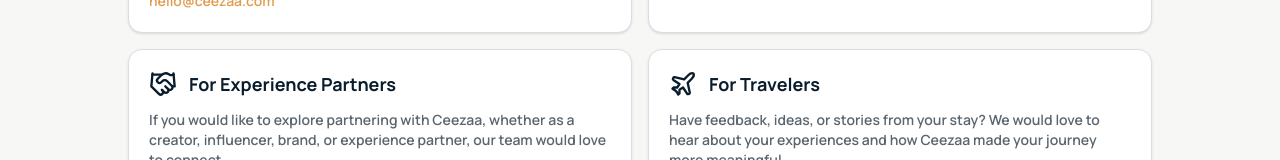
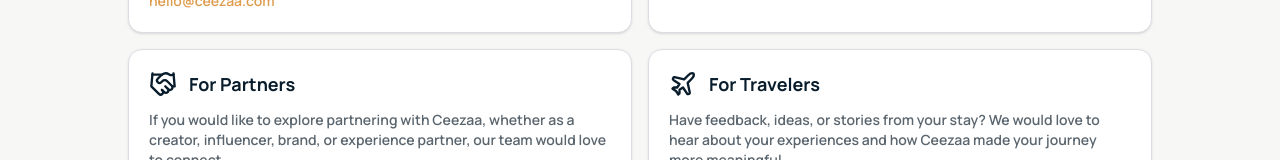
Before and after one commit to scottdoggett/ceezaa-landing-page, a Next.js app: page /contact in a window 1280 px wide. Shown: the part 620-780 px from the top of the page. Built offline with nearby package versions, Linux system fonts and the light colour scheme.

Commit message:
Fixed wording on contact section

```diff
--- a/src/components/ui/contact-page/contact-sections.tsx
+++ b/src/components/ui/contact-page/contact-sections.tsx
@@ -20,7 +20,7 @@ export function ContactSections() {
       icon: "Home",
     },
     {
-      title: "For Experience Partners",
+      title: "For Partners",
       description:
         "If you would like to explore partnering with Ceezaa, whether as a creator, influencer, brand, or experience partner, our team would love to connect.",
       subdescription:
```
